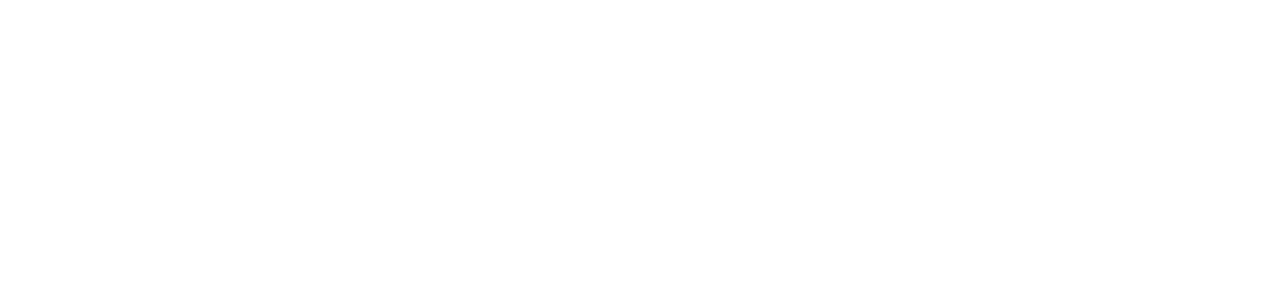
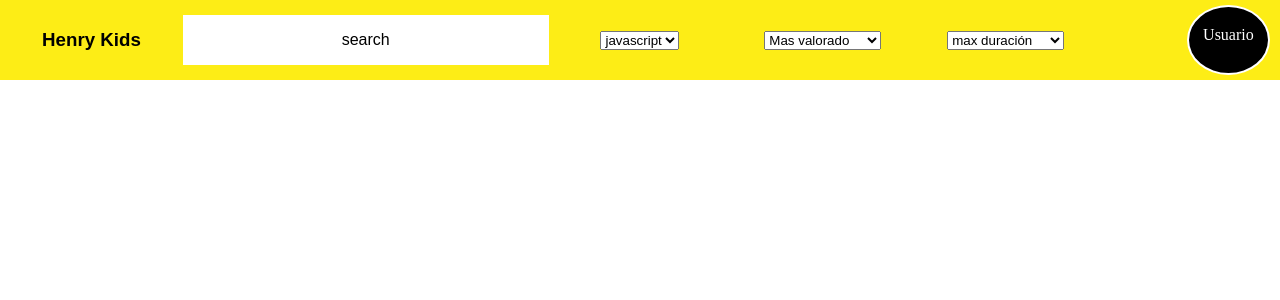
Before and after one commit to DeeRo-dev/Henry-Kids, a React (Create React App) app in the folder client/: page / in a window 1280 px wide. Before the commit this address had no page. Shown: the top 300 px of the page. Built offline with nearby package versions, Linux system fonts and the light colour scheme.

Commit message:
cracion del esqueleto del navBar

```diff
--- a/client/src/App.js
+++ b/client/src/App.js
@@ -1,12 +1,16 @@
 import "./App.css";
 import { BrowserRouter, Route, Routes } from "react-router-dom";
-
+import {Link} from 'react-router-dom'
+import Nav from "./components/Nav"
 function App() {
   return (
     /* Add Browser Route */
     <BrowserRouter>
       <div className="App">
-        <Routes></Routes>
+      <Nav/>
+        <Routes>
+
+        </Routes>
       </div>
     </BrowserRouter>
   );
--- /dev/null
+++ b/client/src/components/Nav.jsx
@@ -0,0 +1,68 @@
+import React from "react";
+// import { useState } from "react";
+// import { useDispatch } from "react-redux";
+// import { getNameDogs } from "../store/actions";
+import {Link} from 'react-router-dom'
+import style from './css/Nav.module.css'
+
+
+
+
+export default function Nav(){
+
+  // const dispatch = useDispatch();
+  // const [name, setName] = useState('');
+
+// function handleInput(e){
+//   e.preventDefault();
+//   setName(e.target.value)
+
+// }
+// function handdleSubmit(e){
+//   e.preventDefault();
+//  console.log( e.target.value);
+//   dispatch(getNameDogs(name))
+//   setName(' ')
+// }
+
+  return(
+    <nav className={style.nav}>
+      <div className={style.logo}>
+      <h3>Henry Kids</h3>
+      </div>
+      <div className={style.contentSearch}>
+      <p>search</p>
+    </div>
+     <div className={style.contenCat}>
+       <select name="" id="">
+         <option value="">javascript</option>
+         <option value="">HTML</option>
+         <option value="">CSS</option>
+         <option value="">REACT</option>
+
+       </select>
+     </div>
+    <div className={style.contenValorado}>
+    <select name="" id="">
+         <option value="">Mas valorado</option>
+         <option value="">Menos valorado</option>
+       </select>
+       </div>
+       <div className={style.contenDuracion}>
+           <select name="" id="">
+         <option value="">max duración</option>
+         <option value="">Menos duración</option>
+       </select>
+       </div>
+
+
+    <div className={style.contentBoton}>
+     {/* <input className={style.botonInSesion}type="submit" value="Usuario"/> */}
+     <div className={style.botonInSesion}>
+     <p>Usuario</p>
+     </div>
+    </div>
+
+    </nav>
+  )
+}
--- /dev/null
+++ b/client/src/components/css/Nav.module.css
@@ -0,0 +1,34 @@
+.nav{
+  background:rgba(253, 236, 2, 0.918);
+  display: grid;
+  width: 100%;
+  height: 80px;
+  align-items: center;
+  font-family: 'Mukta', sans-serif;
+
+  grid-template-columns: repeat(7, 1fr);
+
+}
+.contentSearch{
+  background: #fff;
+  grid-column: 2/4;
+}
+.contentBoton{
+  grid-column: 7/8;
+  display: flex;
+  flex-direction: row-reverse;
+  margin-right: 10px;
+}
+.botonInSesion{
+  font-family: 'Akaya Telivigala', cursive;
+  background: #000;
+  color: #fff;
+  padding: 0.2em 0.6em;
+  border: 2px solid;
+  border-color: #fff;
+  transition: all 1s ease;
+  width: 60px;
+  height: 60px;
+  border-radius: 50%;
+
+}
```
Also changed, not shown: 1 other file (tests, documents, lock files or other folders).
